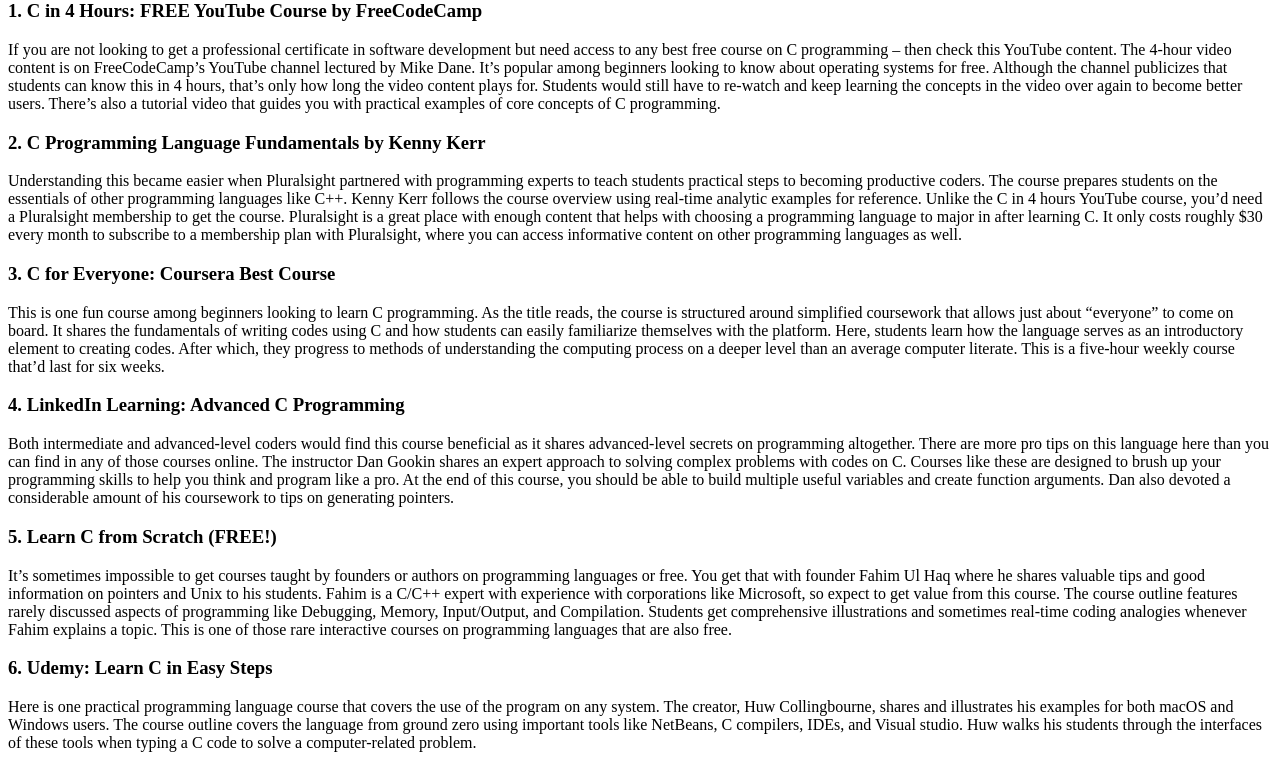
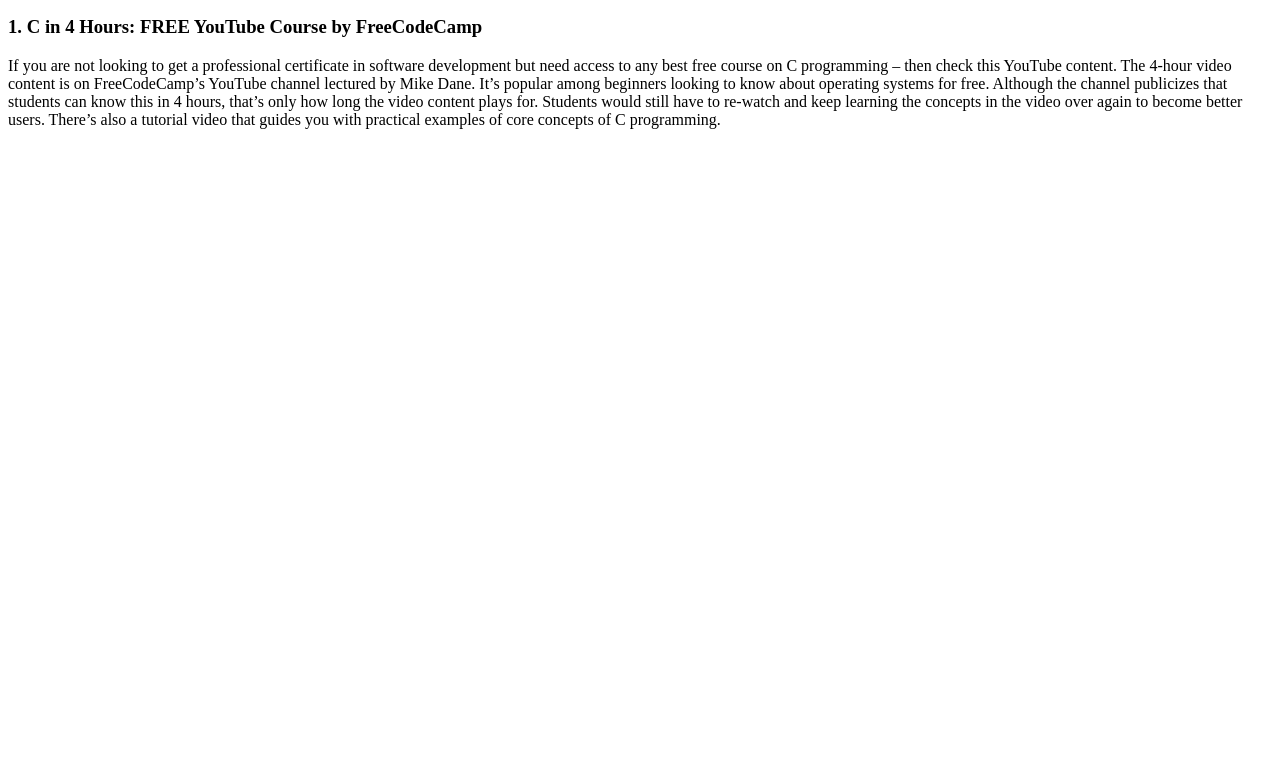
Before and after one commit to superweb1/ebookwebsite, a plain HTML site: page text.html in a window 1280 px wide. Shown: the part 535-1303 px from the top of the page. After the commit the page ends 800 px from the top, so only its background shows below. Drawn offline with Linux system fonts and the light colour scheme.

Commit message:
Update text.html

```diff
--- a/text.html
+++ b/text.html
@@ -3,10 +3,10 @@
 <head>
     <meta charset="UTF-8">
     <meta name="viewport" content="width=device-width, initial-scale=1.0">
-    <title>c programming introduction</title>
+    <title>text</title>
 </head>
+
     <body>
-
 <h5>
     C Language
 </h5>
@@ -17,11 +17,10 @@
     Best C Programming Courses
 </h3></u>
 
-
+<audio controls src="C:\Users\hp\OneDrive\Desktop\data\C programing - Made with Clipchamp.mp3">
+</audio>
 
 <p>
-    <audio controls src="C:\Users\hp\OneDrive\Desktop\data\C programing - Made with Clipchamp.mp3">
-     </audio>
     Foundational knowledge in C could help you build a strong career as a programmer. You don’t need to have a physical tutor to begin programming.
      A few trusted courses online offer great value on the fee students have to pay to understand the C programming language.
 
@@ -53,49 +52,8 @@ Since you’re new to this space, you should know that Learn-Programming Academy
 <p>If you are not looking to get a professional certificate in software development but need access to any best free course on C programming – then check this YouTube content. The 4-hour video content is on FreeCodeCamp’s YouTube channel lectured by Mike Dane. It’s popular among beginners looking to know about operating systems for free.
 
     Although the channel publicizes that students can know this in 4 hours, that’s only how long the video content plays for. Students would still have to re-watch and keep learning the concepts in the video over again to become better users. There’s also a tutorial video that guides you with practical examples of core concepts of C programming.</p>
-<h3>
-    2. C Programming Language Fundamentals by Kenny Kerr
-</h3>
-    <p>
-        Understanding this became easier when Pluralsight partnered with programming experts to teach students practical steps to becoming productive coders. The course prepares students on the essentials of other programming languages like C++. Kenny Kerr follows the course overview using real-time analytic examples for reference.
 
-Unlike the C in 4 hours YouTube course, you’d need a Pluralsight membership to get the course. Pluralsight is a great place with enough content that helps with choosing a programming language to major in after learning C. It only costs roughly $30 every month to subscribe to a membership plan with Pluralsight, where you can access informative content on other programming languages as well.
-    </p>
 
-    <h3>
-    3. C for Everyone: Coursera Best Course
-    </h3>
-    <p>
-        This is one fun course among beginners looking to learn C programming. As the title reads, the course is structured around simplified coursework that allows just about “everyone” to come on board. It shares the fundamentals of writing codes using C and how students can easily familiarize themselves with the platform.
 
-    Here, students learn how the language serves as an introductory element to creating codes. After which, they progress to methods of understanding the computing process on a deeper level than an average computer literate. This is a five-hour weekly course that’d last for six weeks.
-    </p>
-
-    <h3>
-    4. LinkedIn Learning: Advanced C Programming
-    </h3>
-    <p>
-Both intermediate and advanced-level coders would find this course beneficial as it shares advanced-level secrets on programming altogether. There are more pro tips on this language here than you can find in any of those courses online. The instructor Dan Gookin shares an expert approach to solving complex problems with codes on C.
-
-Courses like these are designed to brush up your programming skills to help you think and program like a pro. At the end of this course, you should be able to build multiple useful variables and create function arguments. Dan also devoted a considerable amount of his coursework to tips on generating pointers.
-</p>
-
-<h3>
-5. Learn C from Scratch (FREE!)
-</h3>
-<p>
-It’s sometimes impossible to get courses taught by founders or authors on programming languages or free. You get that with founder Fahim Ul Haq where he shares valuable tips and good information on pointers and Unix to his students. Fahim is a C/C++ expert with experience with corporations like Microsoft, so expect to get value from this course.
-
-The course outline features rarely discussed aspects of programming like Debugging, Memory, Input/Output, and Compilation. Students get comprehensive illustrations and sometimes real-time coding analogies whenever Fahim explains a topic. This is one of those rare interactive courses on programming languages that are also free.
-</p>
-<h3>
-6. Udemy: Learn C in Easy Steps
-</h3>
-<p>
-Here is one practical programming language course that covers the use of the program on any system. The creator, Huw Collingbourne, shares and illustrates his examples for both macOS and Windows users.
-
-The course outline covers the language from ground zero using important tools like NetBeans, C compilers, IDEs, and Visual studio. Huw walks his students through the interfaces of these tools when typing a C code to solve a computer-related problem.
-</p>
-
-    </body>
-    </html>
+</body>
+</html>
```
